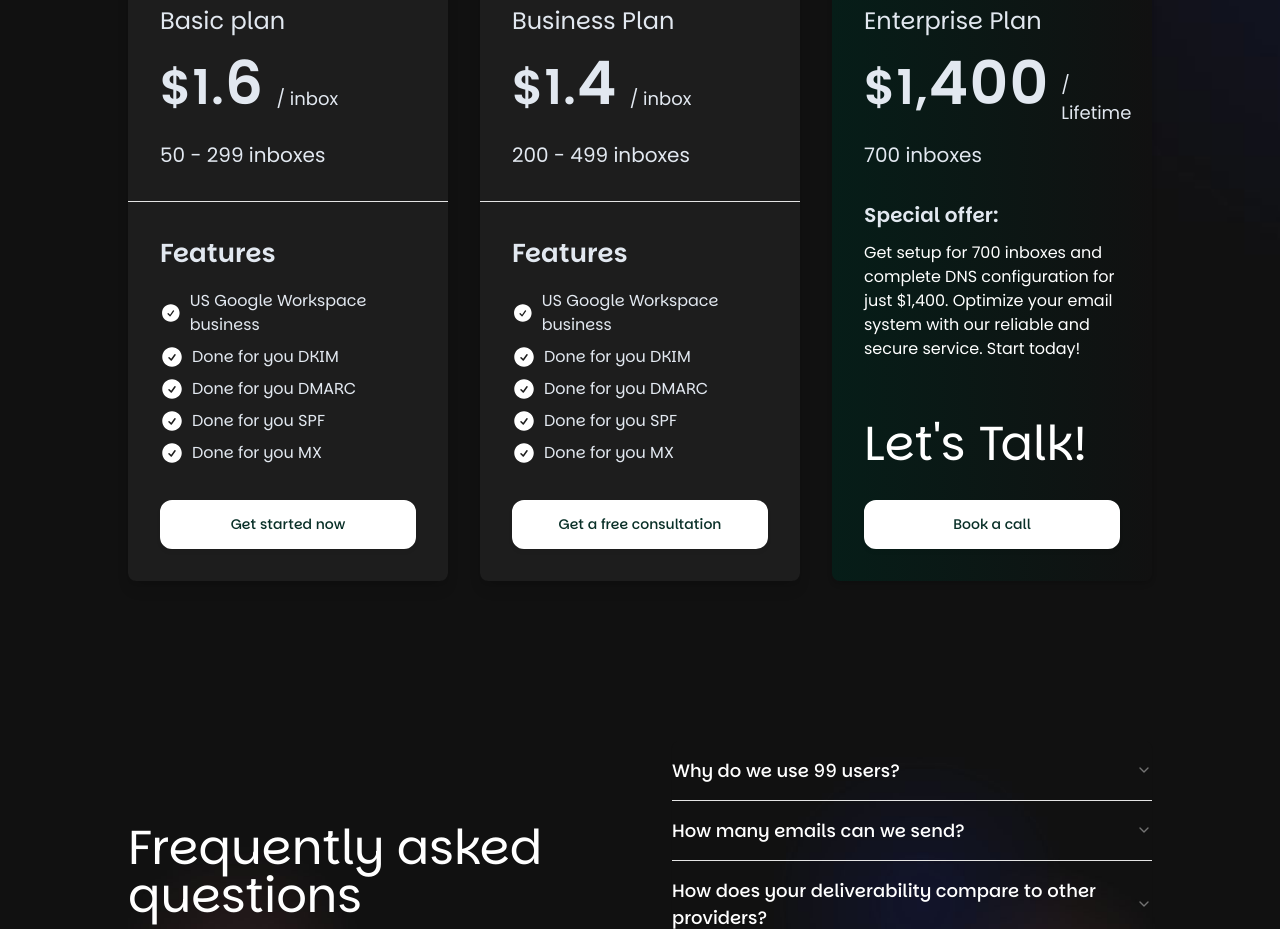
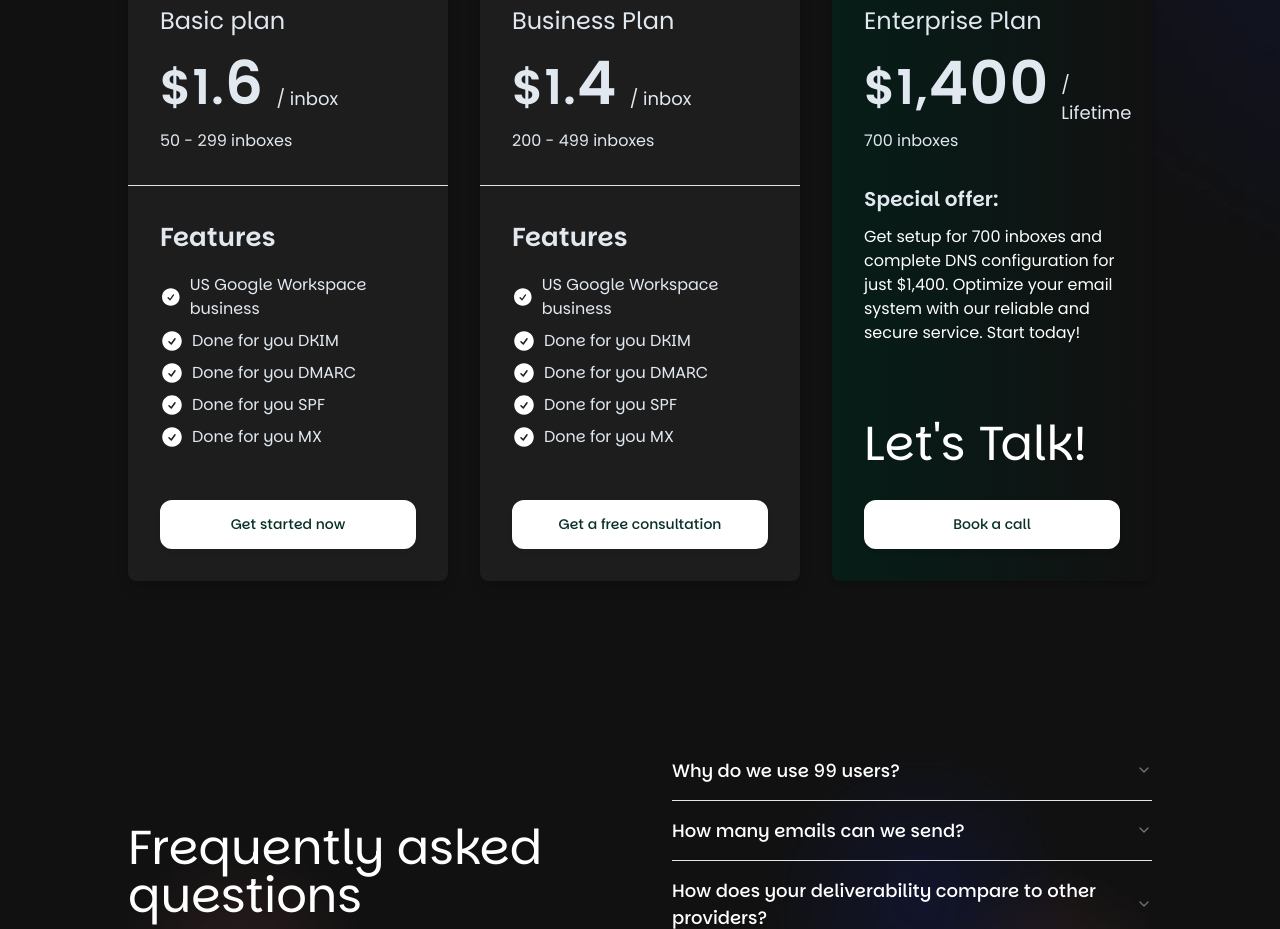
Before and after one commit to artalfred/VirtuDigiTech, a Next.js app: page / in a window 1280 px wide. Shown: the part 2140-3069 px from the top of the page. Built offline with nearby package versions, Linux system fonts and the light colour scheme; a web font is replaced by a local one.

Commit message:
New Update Website

```diff
--- a/app/page.tsx
+++ b/app/page.tsx
@@ -375,9 +375,7 @@ export default function Home() {
                   </div>
                 </div>
 
-                <p className="text-xl text-slate-200 text-[16px] mt-3">
-                  50 - 299 inboxes
-                </p>
+                <p className="text-md text-slate-200">50 - 299 inboxes</p>
               </div>
 
               <div className="p-[2rem]">
@@ -499,9 +497,7 @@ export default function Home() {
                   </div>
                 </div>
 
-                <p className="text-xl text-slate-200 text-[16px] mt-3">
-                  200 - 499 inboxes
-                </p>
+                <p className="text-md text-slate-200">200 - 499 inboxes</p>
               </div>
 
               <div className="p-[2rem]">
@@ -623,9 +619,7 @@ export default function Home() {
                   </div>
                 </div>
 
-                <p className="text-xl text-slate-200 text-[16px] mt-3">
-                  700 inboxes
-                </p>
+                <p className="text-slate-200 text-md">700 inboxes</p>
 
                 <h6 className="mt-[2rem] text-slate-200 text-xl font-semibold">
                   Special offer:
```
